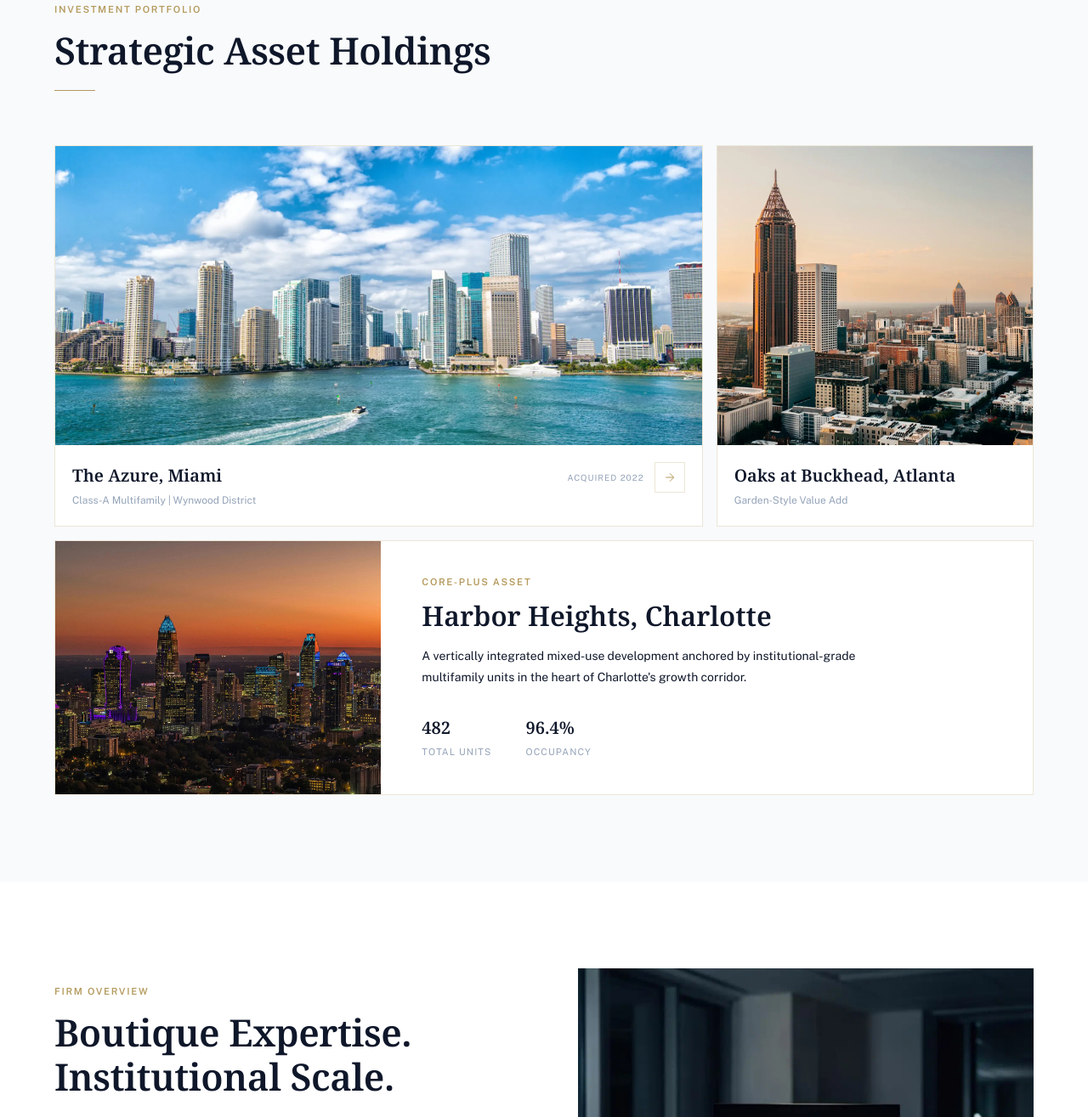
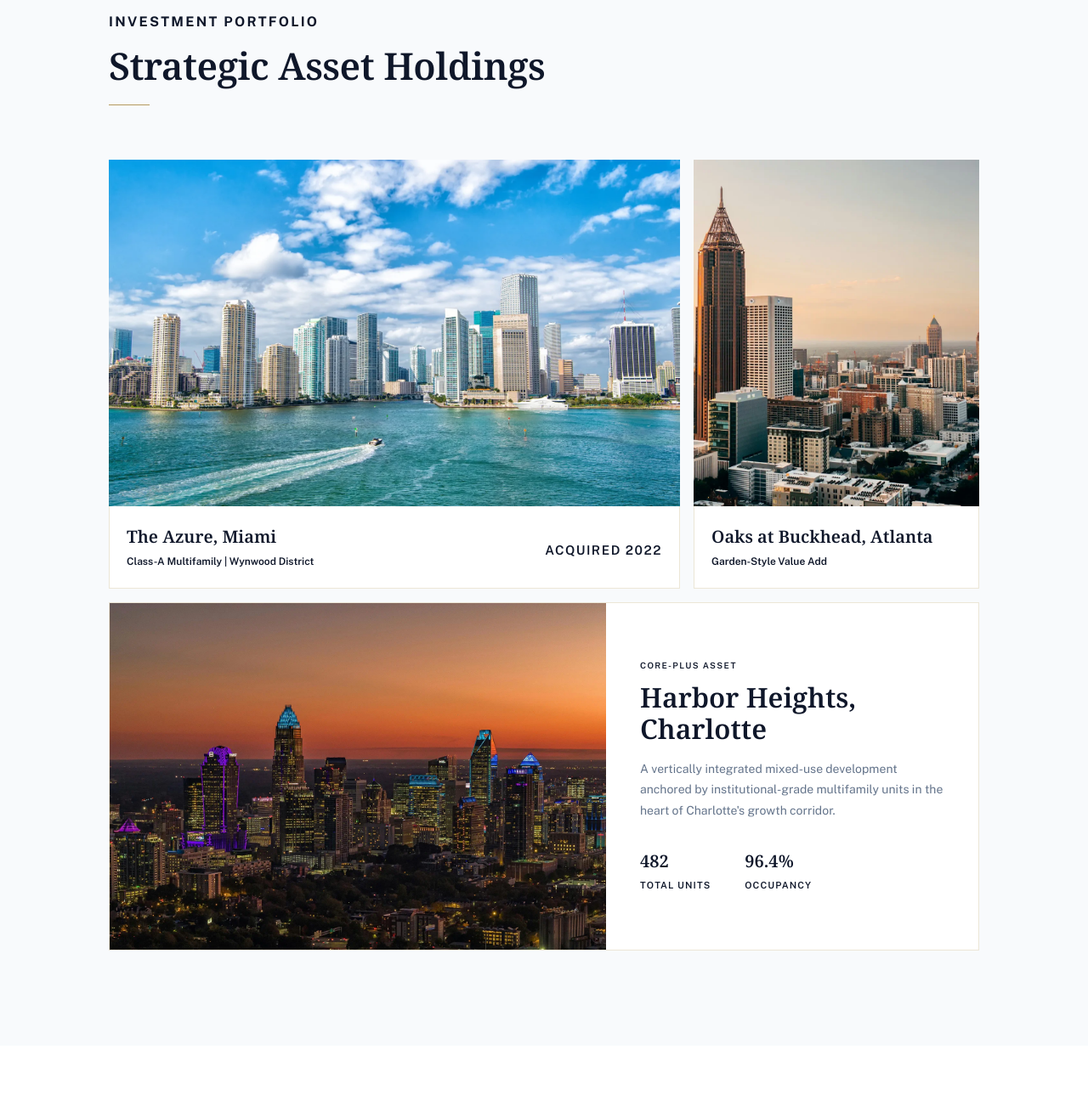
Before and after one commit to Otaker11/harbor_capital, a plain HTML site: page index.html in a window 1280 px wide. Shown: the part 1149-2464 px from the top of the page at 85% size. Drawn offline with nearby package versions, Linux system fonts and the light colour scheme; a script that the page names is missing.

Commit message:
Portfolio ajustes
Ajustes en diseño finales de portfolio

```diff
--- a/css/portfolio.css
+++ b/css/portfolio.css
@@ -1,6 +1,24 @@
 /* ============================================================
    PORTFOLIO
    ============================================================ */
+
+/* ── Section padding ── */
+#portfolio {
+  padding: 5rem 5vw;
+  background-color: var(--color-neutral);
+}
+
+@media (min-width: 768px) {
+  #portfolio {
+    padding: 6rem 5vw;
+  }
+}
+
+@media (min-width: 1024px) {
+  #portfolio {
+    padding: 7rem 5vw;
+  }
+}
 
 /* ── Header ── */
 .portfolio__header {
@@ -14,7 +32,20 @@
 }
 
 .portfolio__header .label-gold {
+  font-family: var(--font-body);
+  font-weight: 700;
+  font-size: 0.75rem;
+  letter-spacing: 0.14em;
+  text-transform: uppercase;
+  color: var(--color-primary);
   margin-bottom: 0.75rem;
+  display: block;
+}
+
+@media (min-width: 768px) {
+  .portfolio__header .label-gold {
+    font-size: 1rem;
+  }
 }
 
 /* ── Desktop / tablet grid ── */
@@ -24,18 +55,23 @@
 
 @media (min-width: 768px) {
   .portfolio-grid {
-    display: grid;
-    grid-template-columns: repeat(3, 1fr);
+    display: flex;
+    flex-direction: column;
     gap: 1rem;
-    grid-template-rows: auto auto;
   }
+}
+
+/* Row 1: large + small */
+.portfolio-grid__row1 {
+  display: grid;
+  grid-template-columns: 2fr 1fr;
+  gap: 1rem;
 }
 
 /* Shared card styles */
 .portfolio-card {
   background-color: #ffffff;
   overflow: hidden;
-  border: 1px solid var(--color-border);
   cursor: pointer;
 }
 
@@ -47,46 +83,39 @@
   width: 100%;
   height: 100%;
   object-fit: cover;
-  transition: transform 0.7s var(--ease-out);
+  transition: transform 0.7s ease;
 }
 
 .portfolio-card:hover .portfolio-card__img-wrap img {
   transform: scale(1.05);
 }
 
-/* Large card: spans 2 columns, row 1 */
-.portfolio-card--large {
-  grid-column: span 2;
-}
-
+/* Large card */
 .portfolio-card--large .portfolio-card__img-wrap {
-  height: 18rem;
+  height: 14rem;
 }
 
 @media (min-width: 1024px) {
   .portfolio-card--large .portfolio-card__img-wrap {
-    height: 22rem;
+    height: 25.5rem; /* ~h-102 en Tailwind */
   }
 }
 
-/* Small card: 1 column, row 1 */
-.portfolio-card--small {
-  grid-column: span 1;
-}
-
+/* Small card */
 .portfolio-card--small .portfolio-card__img-wrap {
-  height: 18rem;
+  height: 14rem;
 }
 
 @media (min-width: 1024px) {
   .portfolio-card--small .portfolio-card__img-wrap {
-    height: 22rem;
+    height: 25.5rem;
   }
 }
 
-/* Info bar (large + small cards) */
+/* Info bar */
 .portfolio-card__info {
   padding: 1.25rem;
+  border: 1px solid var(--color-border);
   border-top: none;
 }
 
@@ -101,7 +130,7 @@
   font-family: var(--font-display);
   font-weight: 600;
   font-size: 1.125rem;
-  color: var(--color-primary);
+  color: #0f172a;
   margin-bottom: 0.25rem;
 }
 
@@ -114,7 +143,8 @@
 .portfolio-card__location {
   font-family: var(--font-body);
   font-size: 0.75rem;
-  color: var(--color-secondary);
+  font-weight: 600;
+  color: #0f172a;
 }
 
 .portfolio-card__right {
@@ -129,15 +159,25 @@
   font-size: 0.625rem;
   letter-spacing: 0.1em;
   text-transform: uppercase;
-  color: var(--color-secondary);
+  color: var(--color-primary);
   white-space: nowrap;
+  font-weight: 600;
+  margin-top: 1.25rem; /* mt-5 */
 }
 
-/* Featured card: full 3 columns, row 2, image left + content right */
+@media (min-width: 768px) {
+  .portfolio-card__badge {
+    font-size: 0.9375rem; /* ~15px */
+  }
+}
+
+/* ── Featured card: image left (4/7) + content right (3/7) ── */
 .portfolio-card--featured {
-  grid-column: span 3;
   display: grid;
-  grid-template-columns: 1fr 2fr;
+  grid-template-columns: 4fr 3fr; /* 4/7 imagen, 3/7 contenido — igual que Astro */
+  background-color: #ffffff;
+  border: 1px solid var(--color-border);
+  overflow: hidden;
 }
 
 .portfolio-card--featured .portfolio-card__img-wrap {
@@ -145,22 +185,41 @@
   min-height: 18rem;
 }
 
+@media (min-width: 1024px) {
+  .portfolio-card--featured .portfolio-card__img-wrap {
+    min-height: 25.5rem;
+  }
+}
+
 .portfolio-card__featured-content {
-  padding: 2.5rem 3rem;
+  padding: 2rem;
   display: flex;
   flex-direction: column;
   justify-content: center;
 }
 
+@media (min-width: 1024px) {
+  .portfolio-card__featured-content {
+    padding: 2.5rem;
+  }
+}
+
 .portfolio-card__featured-content .label-gold {
+  font-family: var(--font-body);
+  font-weight: 600;
+  font-size: 0.625rem;
+  letter-spacing: 0.14em;
+  text-transform: uppercase;
+  color: var(--color-primary);
   margin-bottom: 0.75rem;
+  display: block;
 }
 
 .portfolio-card__featured-title {
   font-family: var(--font-display);
   font-weight: 600;
   font-size: clamp(1.5rem, 3vw, 2rem);
-  color: var(--color-primary);
+  color: #0f172a;
   line-height: 1.15;
   margin-bottom: 1rem;
 }
@@ -168,7 +227,7 @@
 .portfolio-card__featured-desc {
   font-family: var(--font-body);
   font-size: 0.875rem;
-  color: var(--color-slate-dark);
+  color: #64748b;
   line-height: 1.75;
   margin-bottom: 2rem;
   max-width: 34rem;
@@ -183,7 +242,7 @@
   font-family: var(--font-display);
   font-weight: 600;
   font-size: 1.25rem;
-  color: var(--color-primary);
+  color: #0f172a;
 }
 
 .portfolio-card__stat-label {
@@ -191,7 +250,8 @@
   font-size: 0.6875rem;
   letter-spacing: 0.1em;
   text-transform: uppercase;
-  color: var(--color-secondary);
+  color: var(--color-primary);
+  font-weight: 600;
   margin-top: 0.25rem;
 }
 
@@ -230,15 +290,30 @@
 }
 
 .portfolio-mobile__body .label-gold {
+  font-family: var(--font-body);
+  font-weight: 600;
+  font-size: 0.6875rem;
+  letter-spacing: 0.12em;
+  text-transform: uppercase;
+  color: var(--color-primary);
   margin-bottom: 0.5rem;
+  display: block;
 }
 
 .portfolio-mobile__name {
   font-family: var(--font-display);
   font-weight: 600;
   font-size: 1.125rem;
-  color: var(--color-primary);
+  color: #0f172a;
   line-height: 1.3;
+  margin-bottom: 1rem;
+}
+
+.portfolio-mobile__desc {
+  font-family: var(--font-body);
+  font-size: 0.8125rem;
+  color: #64748b;
+  line-height: 1.6;
   margin-bottom: 1rem;
 }
 
@@ -256,5 +331,5 @@
   font-size: 0.6875rem;
   letter-spacing: 0.1em;
   text-transform: uppercase;
-  color: var(--color-slate-dark);
+  color: #64748b;
 }
--- a/index.html
+++ b/index.html
@@ -276,29 +276,23 @@
     <!-- ══════════════════════════════════════════
      PORTFOLIO
 ══════════════════════════════════════════ -->
-    <section id="portfolio" class="section-pad bg-neutral">
+    <section id="portfolio">
       <div class="container">
         <!-- Header -->
-        <div class="portfolio__header" data-aos="fade-up">
+        <div class="portfolio__header">
           <p class="label-gold">Investment Portfolio</p>
           <h2 class="section-heading">Strategic Asset Holdings</h2>
           <div class="gold-rule"></div>
         </div>
 
-        <!-- Desktop / Tablet grid -->
         <div class="portfolio-grid">
-          <!-- Card: The Azure, Miami (large) -->
-          <div
-            class="portfolio-card portfolio-card--large"
-            data-aos="fade-up"
-            data-aos-delay="0"
-          >
+          <div class="portfolio-grid__row1">
+            <div class="portfolio-card portfolio-card--large">
               <div class="portfolio-card__img-wrap">
                 <img
                   src="img/portfolio/portfolio1.webp"
                   alt="The Azure, Miami"
                   loading="lazy"
-                sizes="(max-width: 768px) 100vw, 66vw"
                 />
               </div>
               <div class="portfolio-card__info">
@@ -311,53 +305,43 @@
                   </div>
                   <div class="portfolio-card__right">
                     <span class="portfolio-card__badge">Acquired 2022</span>
-                  <a href="#contact" class="icon-arrow" aria-label="Learn more">
-                    <svg viewBox="0 0 24 24">
-                      <line x1="5" y1="12" x2="19" y2="12" />
-                      <polyline points="12 5 19 12 12 19" />
-                    </svg>
-                  </a>
                   </div>
                 </div>
               </div>
             </div>
 
-          <!-- Card: Oaks at Buckhead (small) -->
-          <div
-            class="portfolio-card portfolio-card--small"
-            data-aos="fade-up"
-            data-aos-delay="100"
-          >
+            <!-- Small card -->
+            <div class="portfolio-card portfolio-card--small">
               <div class="portfolio-card__img-wrap">
                 <img
                   src="img/portfolio/portfolio2.webp"
                   alt="Oaks at Buckhead, Atlanta"
                   loading="lazy"
-                sizes="(max-width: 768px) 100vw, 33vw"
                 />
               </div>
               <div class="portfolio-card__info">
                 <div class="portfolio-card__meta">
                   <div>
-                  <p class="portfolio-card__name">Oaks at Buckhead, Atlanta</p>
-                  <p class="portfolio-card__location">Garden-Style Value Add</p>
+                    <p class="portfolio-card__name">
+                      Oaks at Buckhead, Atlanta
+                    </p>
+                    <p class="portfolio-card__location">
+                      Garden-Style Value Add
+                    </p>
                   </div>
                 </div>
               </div>
             </div>
+          </div>
+          <!-- /row1 -->
 
-          <!-- Card: Harbor Heights (featured horizontal) -->
-          <div
-            class="portfolio-card portfolio-card--featured"
-            data-aos="fade-up"
-            data-aos-delay="150"
-          >
+          <!-- Row 2: featured -->
+          <div class="portfolio-card portfolio-card--featured">
             <div class="portfolio-card__img-wrap">
               <img
                 src="img/portfolio/portfolio3.webp"
                 alt="Harbor Heights, Charlotte"
                 loading="lazy"
-                sizes="(max-width: 768px) 100vw, 33vw"
               />
             </div>
             <div class="portfolio-card__featured-content">
@@ -383,14 +367,11 @@
             </div>
           </div>
         </div>
+        <!-- /portfolio-grid -->
 
-        <!-- Mobile cards (shown only on mobile via CSS) -->
+        <!-- Mobile cards -->
         <div class="portfolio-mobile">
-          <div
-            class="portfolio-mobile__card"
-            data-aos="fade-up"
-            data-aos-delay="0"
-          >
+          <div class="portfolio-mobile__card">
             <div class="portfolio-mobile__img">
               <img
                 src="img/portfolio/portfolio1.webp"
@@ -413,11 +394,7 @@
             </div>
           </div>
 
-          <div
-            class="portfolio-mobile__card"
-            data-aos="fade-up"
-            data-aos-delay="80"
-          >
+          <div class="portfolio-mobile__card">
             <div class="portfolio-mobile__img">
               <img
                 src="img/portfolio/portfolio2.webp"
@@ -440,11 +417,7 @@
             </div>
           </div>
 
-          <div
-            class="portfolio-mobile__card"
-            data-aos="fade-up"
-            data-aos-delay="160"
-          >
+          <div class="portfolio-mobile__card">
             <div class="portfolio-mobile__img">
               <img
                 src="img/portfolio/portfolio3.webp"
@@ -455,8 +428,15 @@
             <div class="portfolio-mobile__body">
               <p class="label-gold">Mixed Use</p>
               <p class="portfolio-mobile__name">Harbor Heights, Charlotte</p>
+              <p class="portfolio-mobile__desc">
+                A vertically integrated mixed-use development anchored by
+                institutional-grade multifamily units in the heart of
+                Charlotte's growth corridor.
+              </p>
               <div class="portfolio-mobile__footer">
-                <span class="portfolio-mobile__stat">Value-Add</span>
+                <span class="portfolio-mobile__stat"
+                  >482 Units · 96.4% Occ.</span
+                >
                 <a href="#contact" class="icon-arrow" aria-label="Learn more">
                   <svg viewBox="0 0 24 24">
                     <line x1="5" y1="12" x2="19" y2="12" />
@@ -467,6 +447,7 @@
             </div>
           </div>
         </div>
+        <!-- /portfolio-mobile -->
       </div>
     </section>
 
--- a/js/portfolio.js
+++ /dev/null
@@ -1,64 +0,0 @@
-/* ============================================================
-   portfolio.js — GSAP ScrollTrigger for portfolio + about
-   ============================================================ */
-
-document.addEventListener("DOMContentLoaded", () => {
-  gsap.registerPlugin(ScrollTrigger);
-
-  /* ── Mobile portfolio cards: individual fade-up on scroll ── */
-  document.querySelectorAll(".portfolio-mobile__card").forEach((card, i) => {
-    gsap.from(card, {
-      opacity: 0,
-      y: 32,
-      duration: 0.65,
-      ease: "power2.out",
-      delay: i * 0.08,
-      scrollTrigger: {
-        trigger: card,
-        start: "top 88%",
-        toggleActions: "play none none none",
-      },
-    });
-  });
-
-  /* ── About section heading ── */
-  gsap.from("#leadership .section-heading", {
-    opacity: 0,
-    y: 30,
-    duration: 0.9,
-    ease: "power3.out",
-    scrollTrigger: {
-      trigger: "#leadership",
-      start: "top 80%",
-      toggleActions: "play none none none",
-    },
-  });
-
-  /* ── About avatar pop-in ── */
-  gsap.from(".about__avatar", {
-    opacity: 0,
-    scale: 0.85,
-    duration: 0.7,
-    ease: "back.out(1.4)",
-    scrollTrigger: {
-      trigger: "#leadership",
-      start: "top 75%",
-      toggleActions: "play none none none",
-    },
-    delay: 0.3,
-  });
-
-  /* ── About float card ── */
-  gsap.from(".about__float-card", {
-    opacity: 0,
-    y: 20,
-    duration: 0.6,
-    ease: "power2.out",
-    scrollTrigger: {
-      trigger: ".about__visual",
-      start: "top 70%",
-      toggleActions: "play none none none",
-    },
-    delay: 0.4,
-  });
-});
```
Lines whose indentation alone changed are shown as unchanged.
